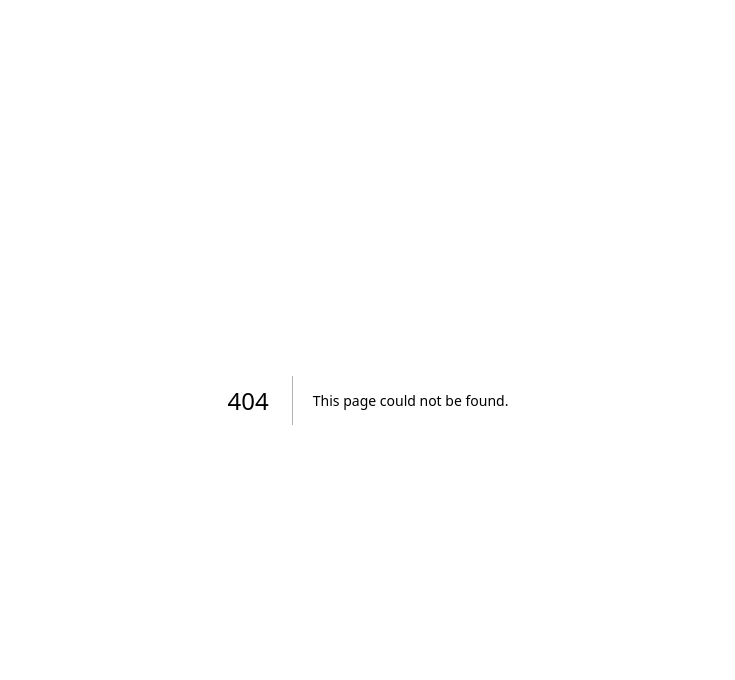
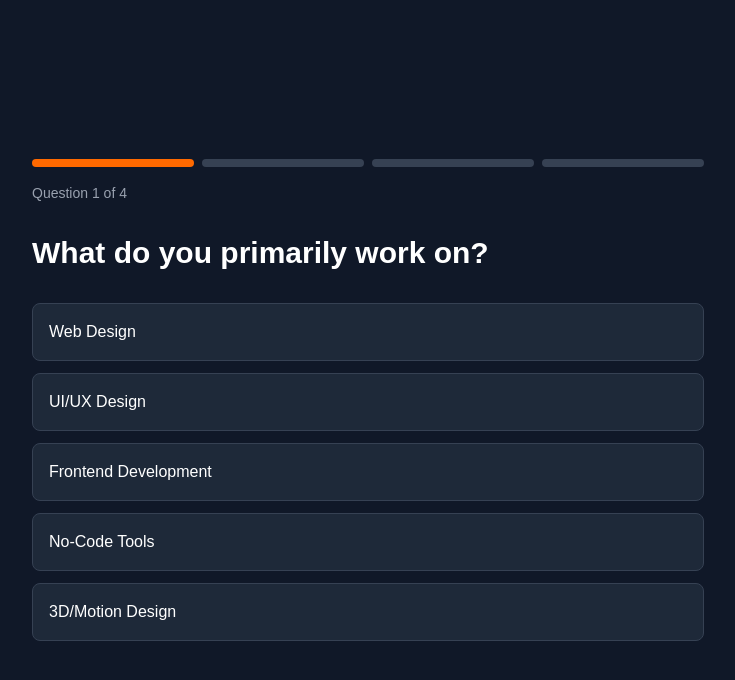
Before and after one commit to itmerachna/forge-hackathon, a Next.js app: page /onboarding in a window 1280 px wide. Before the commit this address had no page. Shown: the top 680 px of the page, without its empty margins (272-1007 px from the left). Built offline with nearby package versions, Linux system fonts and the light colour scheme.

Commit message:
Implement onboarding page with user questions

```diff
--- /dev/null
+++ b/app/onboarding/page.tsx
@@ -0,0 +1,106 @@
+'use client';
+import { useState } from 'react';
+import { useRouter } from 'next/navigation';
+
+const QUESTIONS = [
+  {
+    id: 'focus',
+    question: 'What do you primarily work on?',
+    options: ['Web Design', 'UI/UX Design', 'Frontend Development', 'No-Code Tools', '3D/Motion Design']
+  },
+  {
+    id: 'level',
+    question: "What's your skill level?",
+    options: ['Beginner', 'Intermediate', 'Advanced']
+  },
+  {
+    id: 'time',
+    question: 'How much time can you dedicate weekly?',
+    options: ['1-2 hours', '3-5 hours', '5+ hours']
+  },
+  {
+    id: 'goal',
+    question: 'What do you want to achieve in 4 weeks?',
+    type: 'text',
+    placeholder: 'e.g., Learn 3D design for web projects'
+  }
+];
+
+export default function Onboarding() {
+  const [step, setStep] = useState(0);
+  const [answers, setAnswers] = useState({});
+  const router = useRouter();
+
+  const currentQuestion = QUESTIONS[step];
+
+  const handleAnswer = (answer: string) => {
+    const newAnswers = { ...answers, [currentQuestion.id]: answer };
+    setAnswers(newAnswers);
+
+    if (step < QUESTIONS.length - 1) {
+      setStep(step + 1);
+    } else {
+      if (typeof window !== 'undefined') {
+        localStorage.setItem('userProfile', JSON.stringify(newAnswers));
+      }
+      router.push('/dashboard');
+    }
+  };
+
+  return (
+    <div className="min-h-screen bg-gray-900 text-white flex items-center justify-center p-6">
+      <div className="max-w-2xl w-full">
+        <div className="mb-8">
+          <div className="flex gap-2 mb-4">
+            {QUESTIONS.map((_, i) => (
+              <div
+                key={i}
+                className={`h-2 flex-1 rounded ${i <= step ? 'bg-orange-500' : 'bg-gray-700'}`}
+              />
+            ))}
+          </div>
+          <p className="text-sm text-gray-400">Question {step + 1} of {QUESTIONS.length}</p>
+        </div>
+
+        <h2 className="text-3xl font-bold mb-8">{currentQuestion.question}</h2>
+
+        {currentQuestion.type === 'text' ? (
+          <div>
+            <textarea
+              className="w-full bg-gray-800 border border-gray-700 rounded-lg p-4 text-white mb-4 min-h-32"
+              placeholder={currentQuestion.placeholder}
+              onChange={(e) => setAnswers({ ...answers, [currentQuestion.id]: e.target.value })}
+            />
+            <button
+              onClick={() => handleAnswer(answers[currentQuestion.id] as string || '')}
+              className="bg-orange-500 hover:bg-orange-600 px-6 py-3 rounded-lg font-semibold transition"
+            >
+              Continue
+            </button>
+          </div>
+        ) : (
+          <div className="space-y-3">
+            {currentQuestion.options?.map((option) => (
+              <button
+                key={option}
+                onClick={() => handleAnswer(option)}
+                className="w-full text-left bg-gray-800 hover:bg-gray-700 border border-gray-700 hover:border-orange-500 rounded-lg p-4 transition"
+              >
+                {option}
+              </button>
+            ))}
+          </div>
+        )}
+
+        {step > 0 && (
+          <button
+            onClick={() => setStep(step - 1)}
+            className="mt-6 text-gray-400 hover:text-white transition"
+          >
+            ← Back
+          </button>
+        )}
+      </div>
+    </div>
+  );
+}
```
